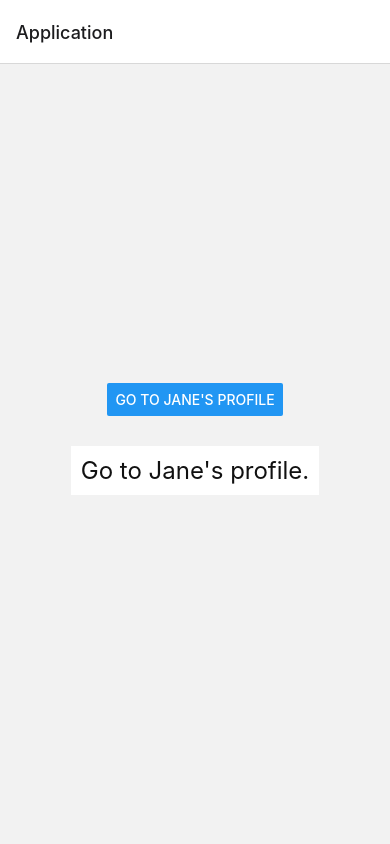
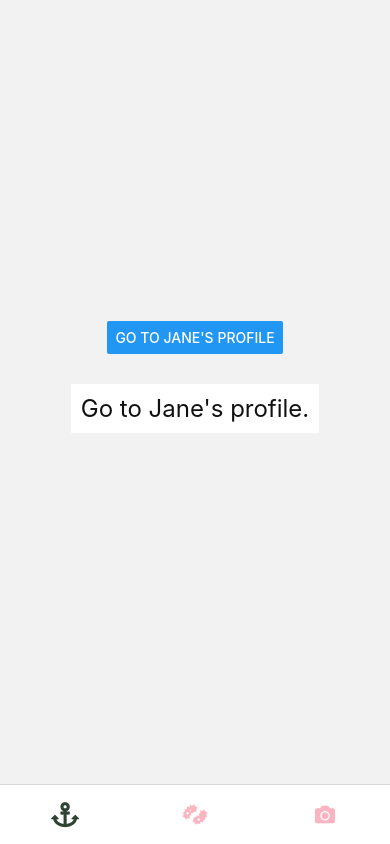
Before and after one commit to Amet-Vikram/AwesomeProject, a React Native app: screen / in a window 390 px wide. Built offline with nearby package versions, Linux system fonts and the light colour scheme.

Commit message:
Tab Navigation

```diff
--- a/App.js
+++ b/App.js
@@ -4,21 +4,52 @@ import {createNativeStackNavigator} from '@react-navigation/native-stack';
 import {HomeScreen} from './Home';
 import {ProfileScreen} from './ProfileScreen';
 import {ProfileScreen2} from './ProfileScreen2';
+import {createBottomTabNavigator} from '@react-navigation/bottom-tabs';
+import FontAwesome5 from 'react-native-vector-icons/FontAwesome5';
 
-const Stack = createNativeStackNavigator();
+const Tab = createBottomTabNavigator();
 
 function App() {
   return (
     <NavigationContainer>
-      <Stack.Navigator>
-        <Stack.Screen
+      <Tab.Navigator
+        screenOptions={({route}) => ({
+          tabBarIcon: ({focused, size, color}) => {
+            let iconName;
+            if (route.name === 'Home') {
+              iconName = 'anchor';
+              size = focused ? 25 : 20;
+              color = focused ? '#2f4333' : '#f0113350';
+            } else if (route.name === 'Profile') {
+              iconName = 'bacteria';
+              size = focused ? 25 : 20;
+              color = focused ? '#2f4333' : '#f0113350';
+            } else if (route.name === 'Profile2') {
+              iconName = 'camera';
+              size = focused ? 25 : 20;
+              color = focused ? '#2f4333' : '#f0113350';
+            }
+            return <FontAwesome5 name={iconName} size={size} color={color} />;
+          },
+          tabBarStyle: {height: 60},
+          tabBarShowLabel: false,
+        })}>
+        <Tab.Screen
           name="Home"
           component={HomeScreen}
-          options={{title: 'Application'}}
+          options={{header: () => null}}
         />
-        <Stack.Screen name="Profile" component={ProfileScreen} />
-        <Stack.Screen name="Profile Friends" component={ProfileScreen2} />
-      </Stack.Navigator>
+        <Tab.Screen
+          name="Profile"
+          component={ProfileScreen}
+          options={{header: () => null}}
+        />
+        <Tab.Screen
+          name="Profile2"
+          component={ProfileScreen2}
+          options={{header: () => null}}
+        />
+      </Tab.Navigator>
     </NavigationContainer>
   );
 }
--- a/ProfileScreen.js
+++ b/ProfileScreen.js
@@ -5,7 +5,7 @@ export const ProfileScreen = ({navigation, route}) => {
   return (
     <View style={styles.body}>
       <Text style={styles.textSmall}>
-        This is {route.params.name}'s profile. Her age is {route.params.age}
+        This is Jane's profile. Her age is 23
       </Text>
       <Image
         style={styles.image}
@@ -14,12 +14,12 @@ export const ProfileScreen = ({navigation, route}) => {
       <Pressable
         style={({pressed}) => [
           {
-            backgroundColor: pressed ? '#0f0' : 'white',
+            backgroundColor: pressed ? '#0f0' : '#ffff',
             margin: 30,
             padding: 10,
           },
         ]}
-        onPress={() => navigation.navigate('Profile Friends')}>
+        onPress={() => navigation.navigate('Profile2')}>
         <Text style={styles.textSmall}>Go to Janes Friends.</Text>
       </Pressable>
     </View>
--- a/package.json
+++ b/package.json
@@ -10,12 +10,14 @@
     "lint": "eslint ."
   },
   "dependencies": {
+    "@react-navigation/bottom-tabs": "^6.3.2",
     "@react-navigation/native": "^6.0.11",
     "@react-navigation/native-stack": "^6.7.0",
     "react": "18.0.0",
     "react-native": "0.69.1",
     "react-native-safe-area-context": "^4.3.1",
-    "react-native-screens": "^3.15.0"
+    "react-native-screens": "^3.15.0",
+    "react-native-vector-icons": "^9.2.0"
   },
   "devDependencies": {
     "@babel/core": "^7.12.9",
```
Also changed, not shown: 2 other files (tests, documents, lock files or other folders).
